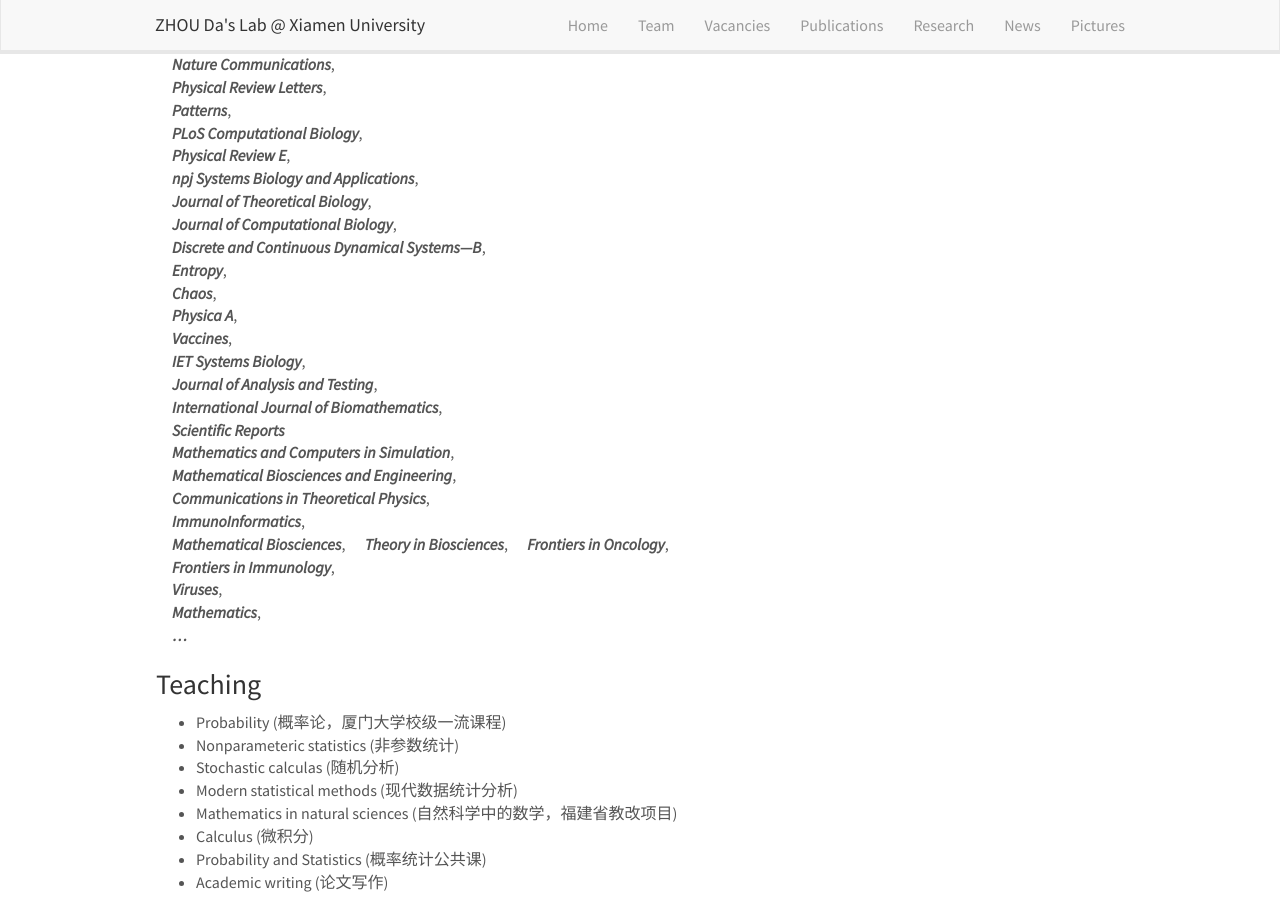
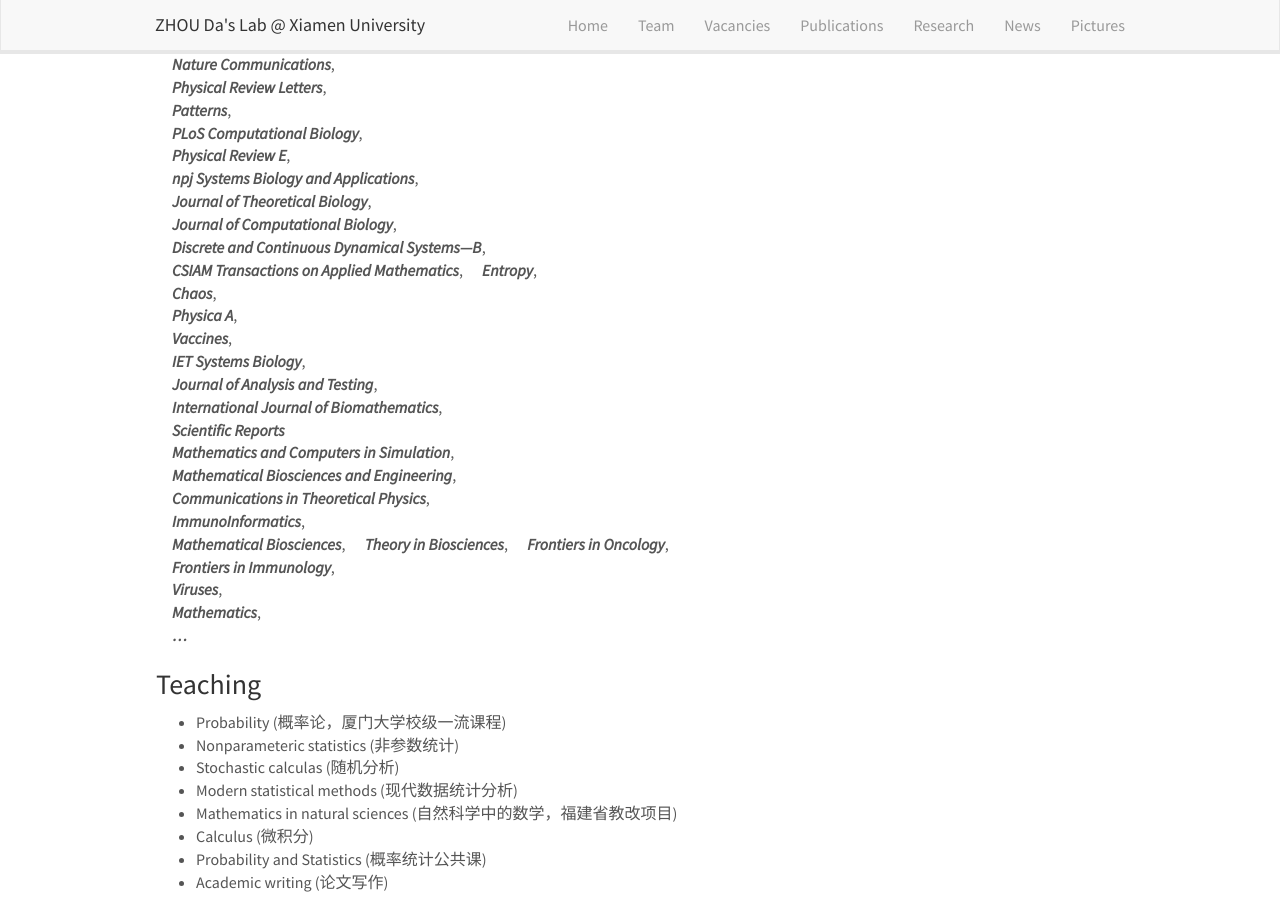
Before and after one commit to ZhouDaLab/zhoudalab.github.io, a Jekyll site: the page built from _pages/home.md, in a window 1280 px wide and 900 px high, scrolled down 1764 px. Built offline with Jekyll 4.4.1, drawn with Linux system fonts in a browser that asks for light colours; nearby versions of some CDN libraries.

Commit message:
Update home.md

```diff
--- a/_pages/home.md
+++ b/_pages/home.md
@@ -76,6 +76,7 @@ Email：zhouda@xmu.edu.cn
 &emsp;***Journal of Theoretical Biology***,
 &emsp;***Journal of Computational Biology***,
 &emsp;***Discrete and Continuous Dynamical Systems—B***,
+&emsp;***CSIAM Transactions on Applied Mathematics***,
 &emsp;***Entropy***,
 &emsp;***Chaos***,
 &emsp;***Physica A***,
```
